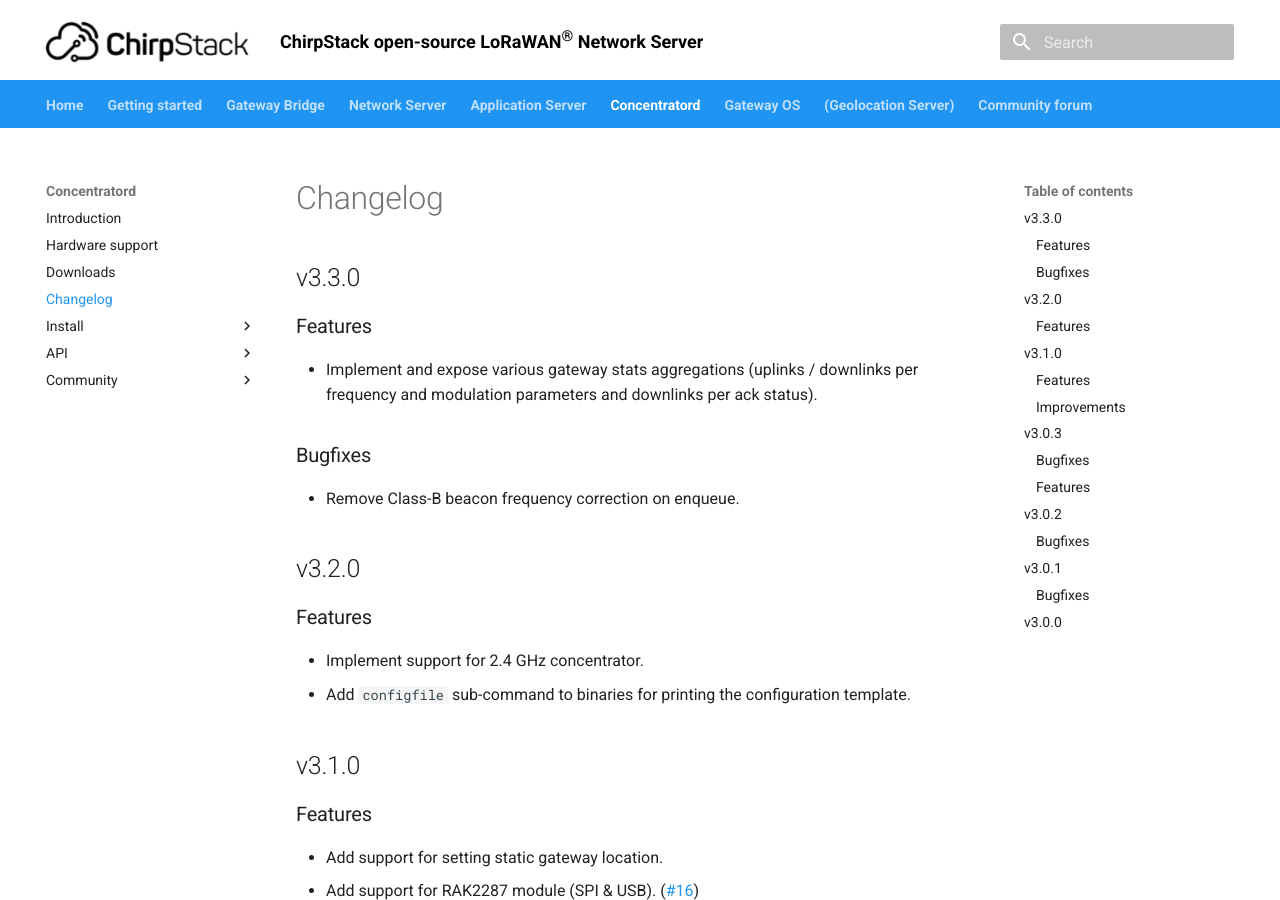
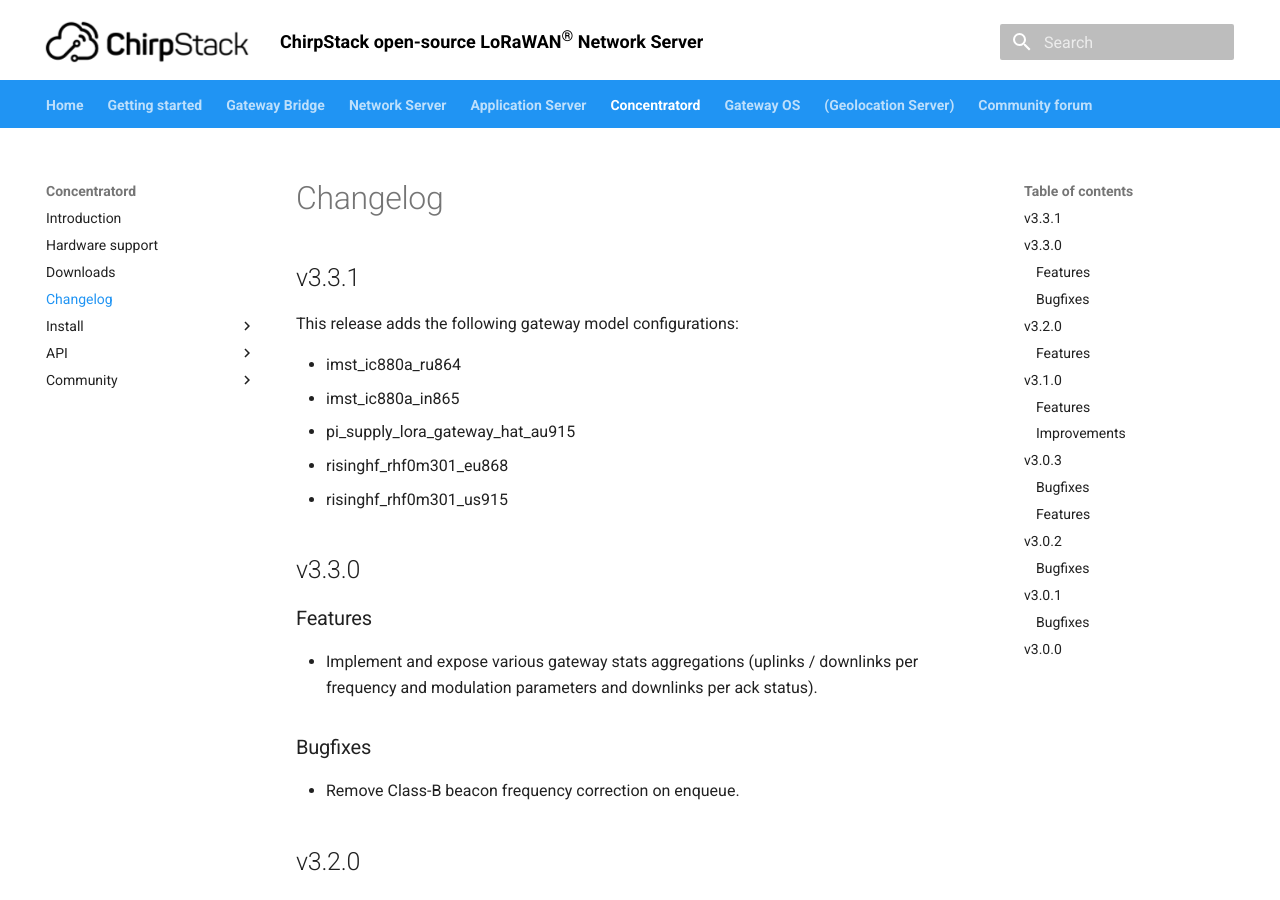
Before and after one commit to brocaar/chirpstack-docs, an MkDocs documentation site: the page built from docs/concentratord/changelog.md, in a window 1280 px wide and 900 px high. Built offline with MkDocs 1.6.1 and Material for MkDocs 9.7.7, drawn with Linux system fonts in a browser that asks for light colours.

Commit message:
Update ChirpStack Concentratord changelog + bump version.

```diff
--- a/docs/concentratord/changelog.md
+++ b/docs/concentratord/changelog.md
@@ -3,6 +3,16 @@
 ---
 
 # Changelog
+
+## v3.3.1
+
+This release adds the following gateway model configurations:
+
+* imst_ic880a_ru864
+* imst_ic880a_in865
+* pi_supply_lora_gateway_hat_au915
+* risinghf_rhf0m301_eu868
+* risinghf_rhf0m301_us915
 
 ## v3.3.0
 
--- a/mkdocs.yml
+++ b/mkdocs.yml
@@ -24,7 +24,7 @@
   gateway_os:
     version: 3.5.0
   concentratord:
-    version: 3.3.0
+    version: 3.3.1
 plugins:
   - search
   - macros
```
Also changed, not shown: docs/concentratord/hardware-support.md (+6 -1 lines).
